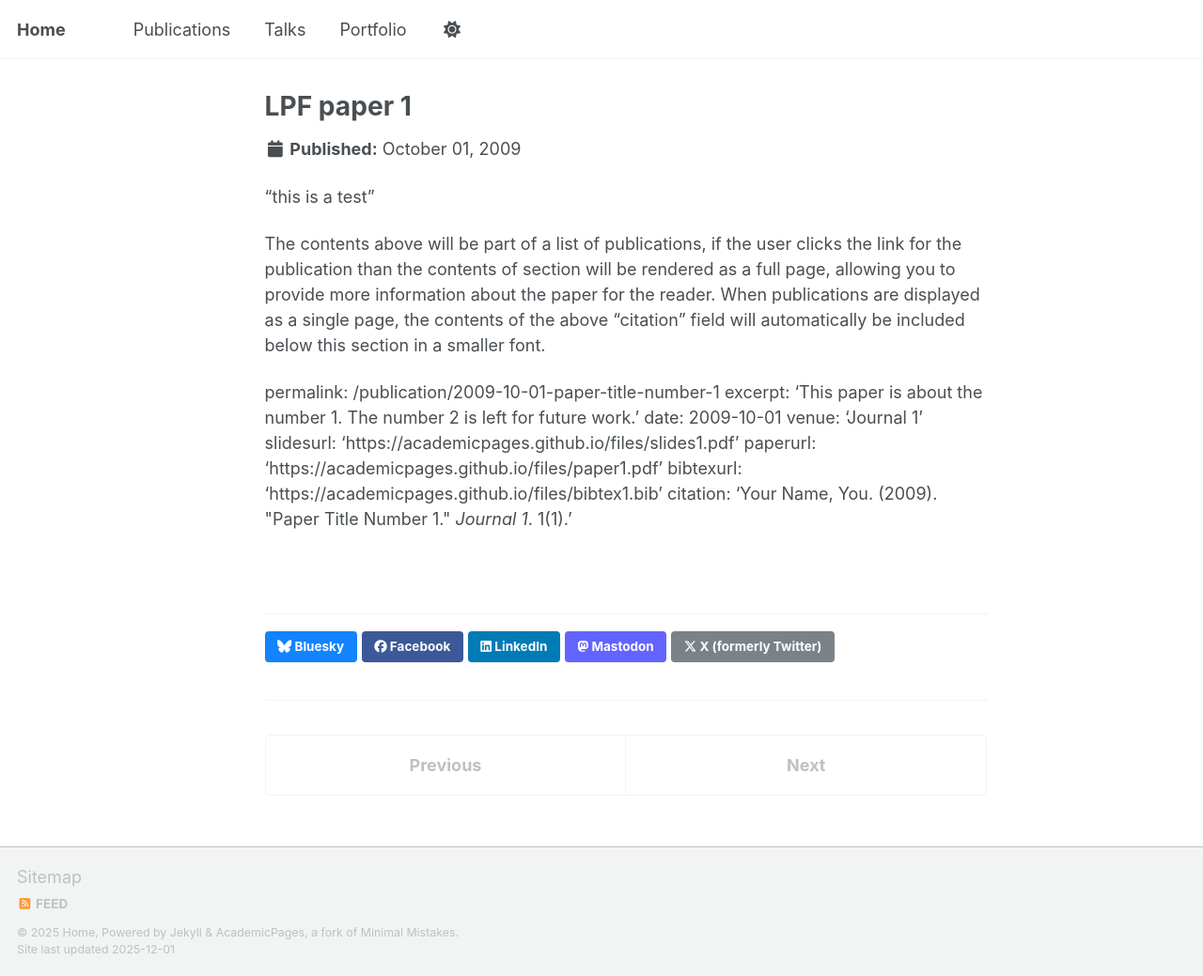
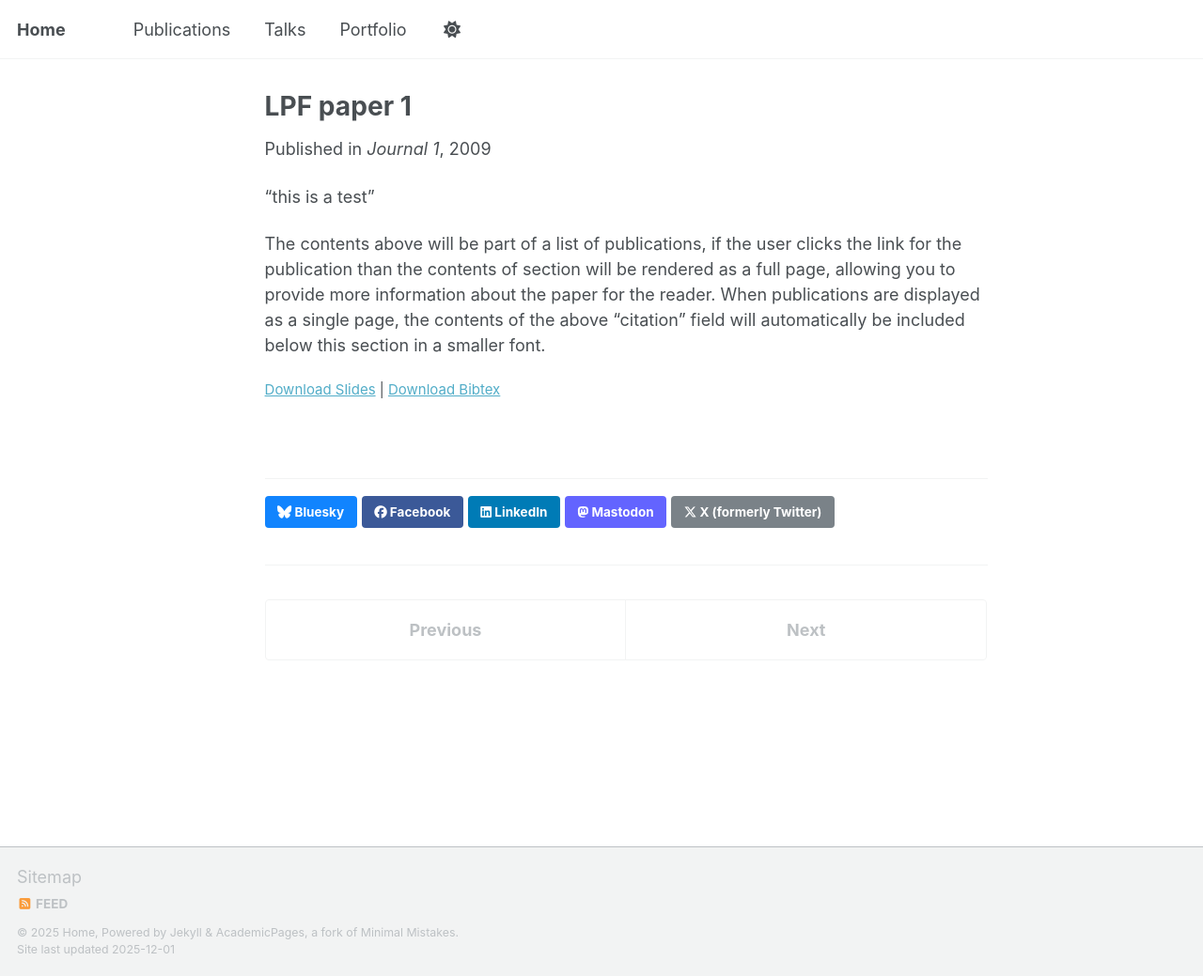
Before and after one commit to missinglpf/linpengfeng1.github.io, a Jekyll site: the page built from _publications/2009-10-01-paper-title-number-1.md, in a window 1280 px wide and 1039 px high. Shown: the whole window at 94% size. Built offline with Jekyll 4.4.1, drawn with Linux system fonts in a browser that asks for light colours; a script bundle is joined from its source files by our own code; library files that are not in the unit come from our copies; part of the change alters nothing that is shown.

Commit message:
Update 2009-10-01-paper-title-number-1.md

```diff
--- a/_publications/2009-10-01-paper-title-number-1.md
+++ b/_publications/2009-10-01-paper-title-number-1.md
@@ -2,18 +2,18 @@
 title: "LPF paper 1"
 collection: publications
 category: manuscripts
+# permalink: /publication/2009-10-01-paper-title-number-1
+# excerpt: 'This paper is about the number 1. The number 2 is left for future work.'
+# date: 2009-10-01
+venue: 'Journal 1'
+slidesurl: 'https://academicpages.github.io/files/slides1.pdf'
+# paperurl: 'https://academicpages.github.io/files/paper1.pdf'
+bibtexurl: 'https://academicpages.github.io/files/bibtex1.bib'
+# citation: 'Your Name, You. (2009). &quot;Paper Title Number 1.&quot; <i>Journal 1</i>. 1(1).'
 
 
 ---
+
 "this is a test"
 
 The contents above will be part of a list of publications, if the user clicks the link for the publication than the contents of section will be rendered as a full page, allowing you to provide more information about the paper for the reader. When publications are displayed as a single page, the contents of the above "citation" field will automatically be included below this section in a smaller font.
-
-permalink: /publication/2009-10-01-paper-title-number-1
-excerpt: 'This paper is about the number 1. The number 2 is left for future work.'
-date: 2009-10-01
-venue: 'Journal 1'
-slidesurl: 'https://academicpages.github.io/files/slides1.pdf'
-paperurl: 'https://academicpages.github.io/files/paper1.pdf'
-bibtexurl: 'https://academicpages.github.io/files/bibtex1.bib'
-citation: 'Your Name, You. (2009). &quot;Paper Title Number 1.&quot; <i>Journal 1</i>. 1(1).'
```
